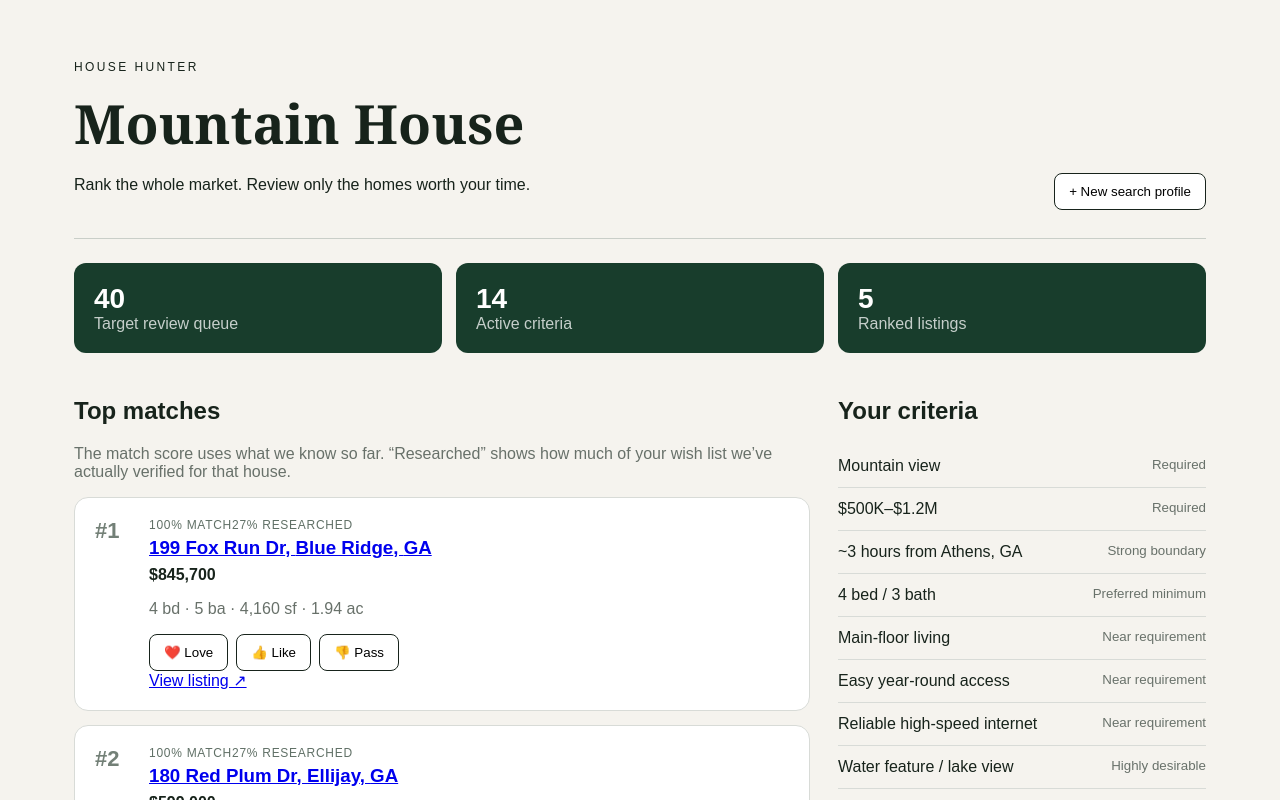
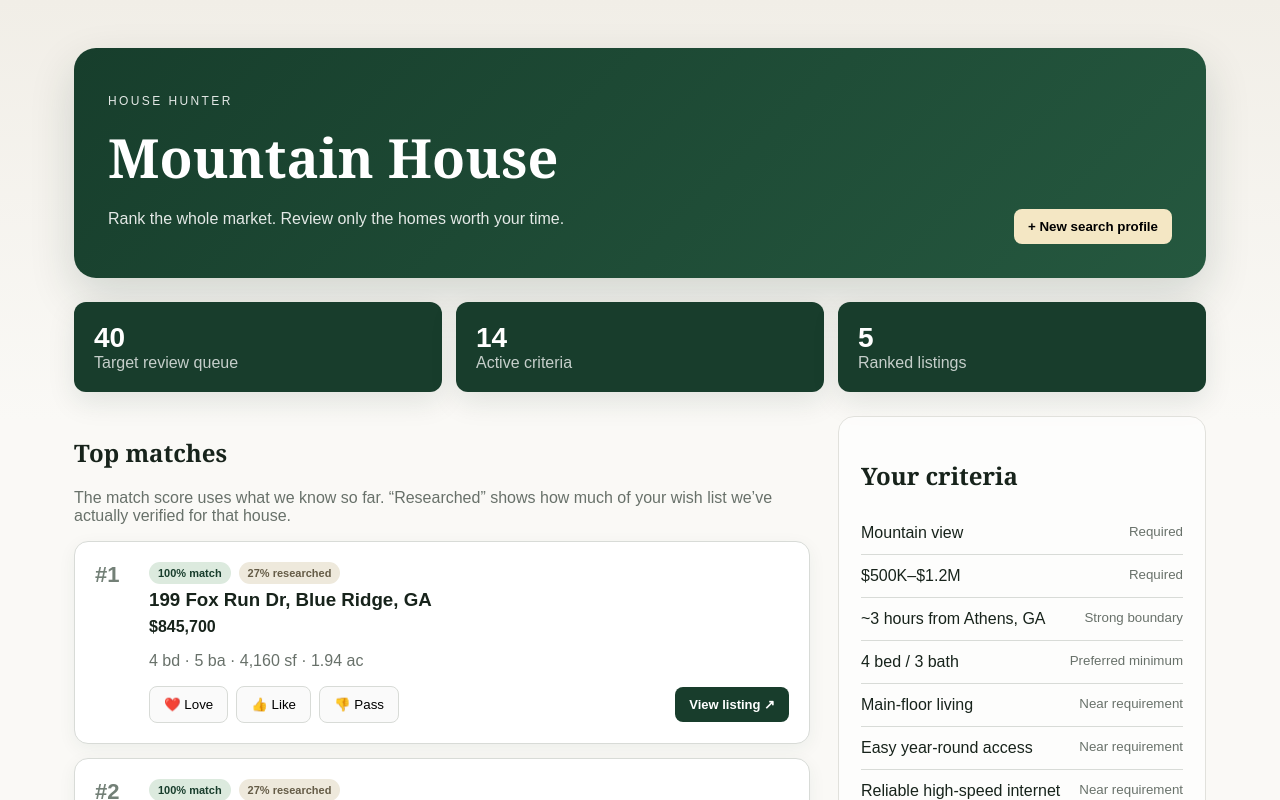
Before and after one commit to klill6506/house-hunter, a Next.js app: page / in a window 1280 px wide. Shown: the top 800 px of the page. Built offline with nearby package versions, Linux system fonts and the light colour scheme; no server answers; the database is empty.

Commit message:
Polish House Hunter UI

```diff
--- a/app/style.css
+++ b/app/style.css
@@ -1,2 +1,4 @@
 *{box-sizing:border-box}body{margin:0;background:#f5f3ee;color:#17231b;font-family:Arial,sans-serif}main{max-width:1180px;margin:auto;padding:48px 24px}header{display:flex;justify-content:space-between;gap:24px;align-items:end;border-bottom:1px solid #c9cec8;padding-bottom:28px}h1{font-family:Georgia,serif;font-size:54px;margin:5px 0}.eyebrow{letter-spacing:.2em;font-size:12px}.muted{color:#68716a}button{border:1px solid #17231b;background:white;padding:10px 14px;border-radius:8px;cursor:pointer}.stats{display:grid;grid-template-columns:repeat(3,1fr);gap:14px;margin:24px 0}.stats div{background:#183d2c;color:white;padding:20px;border-radius:12px}.stats b{display:block;font-size:28px}.stats span{opacity:.75}.grid{display:grid;grid-template-columns:2fr 1fr;gap:28px}.card{display:grid;grid-template-columns:54px 1fr;background:white;border:1px solid #d8dbd7;border-radius:14px;padding:20px;margin:14px 0}.rank{font-size:22px;font-weight:bold;color:#738077}.card h3{margin:0 0 7px}.card p{color:#68716a}.actions{display:flex;gap:8px}.criterion{display:flex;justify-content:space-between;border-bottom:1px solid #d8dbd7;padding:12px 0;gap:15px}.criterion small{color:#68716a;text-align:right}.note{background:#e7ece7;padding:14px;border-radius:10px;font-size:13px;line-height:1.5}@media(max-width:760px){header{align-items:start;flex-direction:column}h1{font-size:40px}.grid{grid-template-columns:1fr}.stats{grid-template-columns:1fr 1fr 1fr}}
 .score{font-size:12px;text-transform:uppercase;letter-spacing:.06em;color:#607066;margin-bottom:5px}.actions button.selected{background:#183d2c;color:white}
+
+body{background:linear-gradient(180deg,#f1eee7 0,#faf9f6 420px);min-height:100vh}header{background:linear-gradient(135deg,#173e2c,#25583f);color:white;border:0;border-radius:22px;padding:34px;box-shadow:0 18px 45px rgba(21,52,38,.16)}header button{background:#f4e7c4;border:0;font-weight:700}header p{max-width:620px;opacity:.88}.stats div{box-shadow:0 10px 28px rgba(21,52,38,.10)}h2{font-family:Georgia,serif}.card{transition:.18s ease;box-shadow:0 5px 18px rgba(24,61,44,.06)}.card:hover{transform:translateY(-2px);box-shadow:0 12px 28px rgba(24,61,44,.12)}.card h3 a{color:#17231b;text-decoration:none}.card h3 a:hover{text-decoration:underline}.score{display:flex;gap:8px;align-items:center;text-transform:none;letter-spacing:0}.matchPill,.evidencePill{display:inline-block;padding:5px 9px;border-radius:999px;font-size:11px;font-weight:700}.matchPill{background:#dceade;color:#183d2c}.evidencePill{background:#eee9dc;color:#655c47}.cardButtons{display:flex;justify-content:space-between;align-items:center;gap:12px;flex-wrap:wrap}.viewButton{background:#183d2c;color:white;text-decoration:none;padding:10px 14px;border-radius:8px;font-size:13px;font-weight:700}.actions button{background:#fafafa;border-color:#d8dbd7}.actions button:hover{background:#eef2ee}.viewButton:hover{background:#24543d}aside{background:rgba(255,255,255,.62);padding:22px;border:1px solid #e1e1dc;border-radius:16px;height:max-content;position:sticky;top:20px}
```
